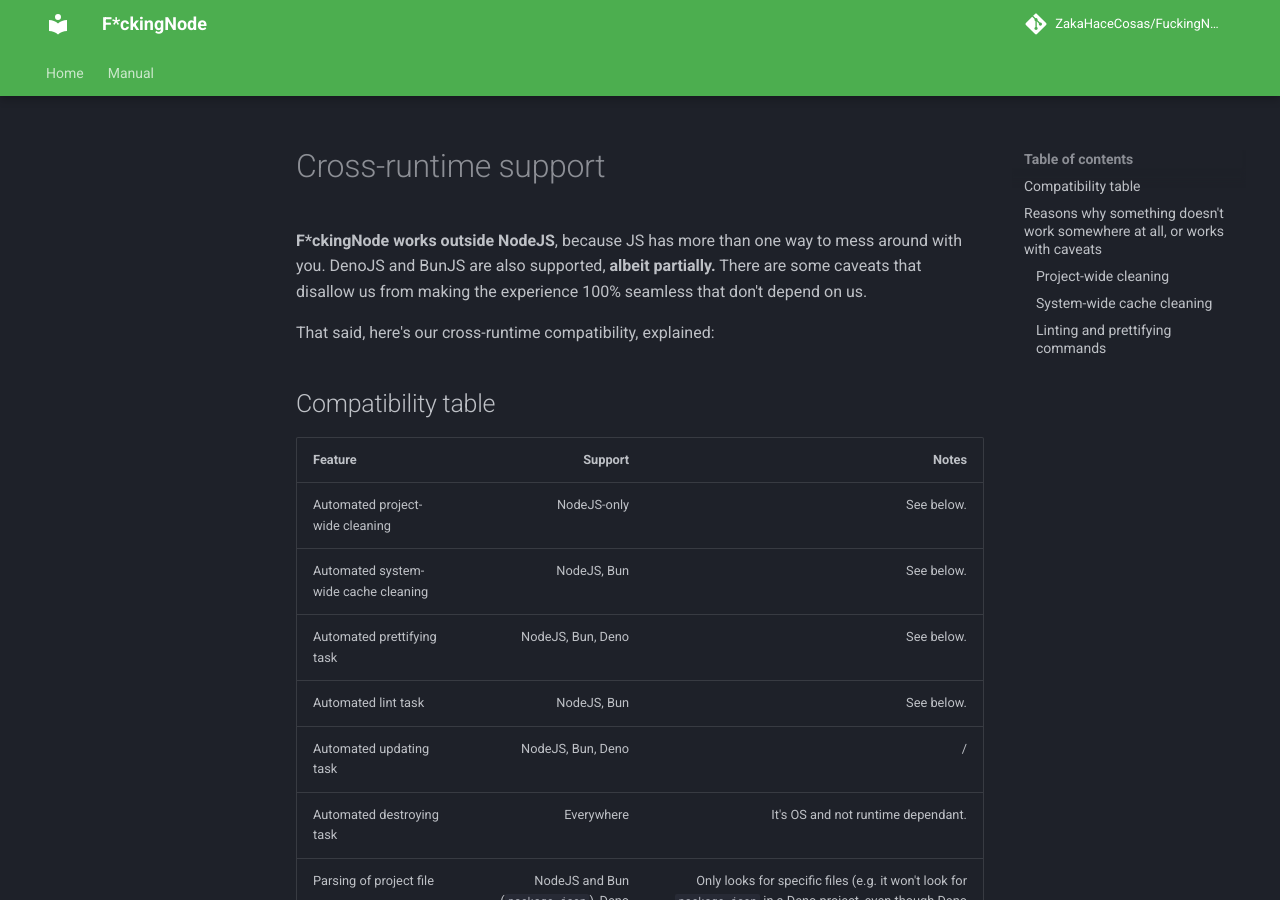
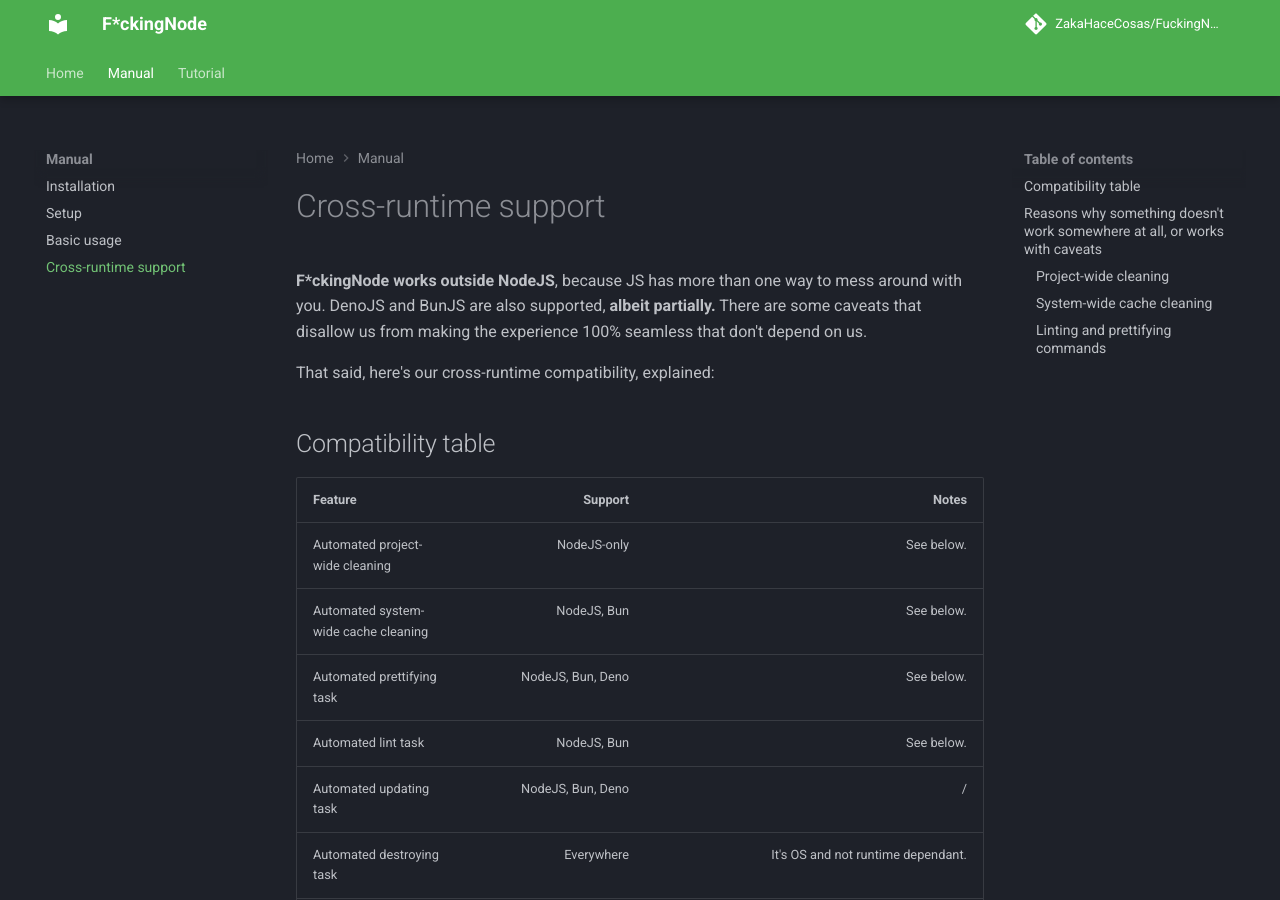
Before and after one commit to ZakaHaceCosas/FuckingNode, an MkDocs documentation site: the page built from website/manual/cross-runtime.md, in a window 1280 px wide and 900 px high. Built offline with MkDocs 1.6.1 and Material for MkDocs 9.7.7, drawn with Linux system fonts in a browser that asks for light colours; comment, search, counter and statistics services are not loaded.

Commit message:
i forgor the navbar

```diff
--- a/mkdocs.yml
+++ b/mkdocs.yml
@@ -15,6 +15,12 @@ nav:
     - Manual:
           - Installation: "manual/index.md"
           - Setup: "manual/setup.md"
+          - Basic usage: "manual/basic-usage.md"
+          - Cross-runtime support: "manual/cross-runtime.md"
+
+    - Tutorial:
+          - Basic tutorial: "tutorial/index.md"
+          - Pro tutorial: "tutorial/pro.md"
 
 theme:
     name: material
```
